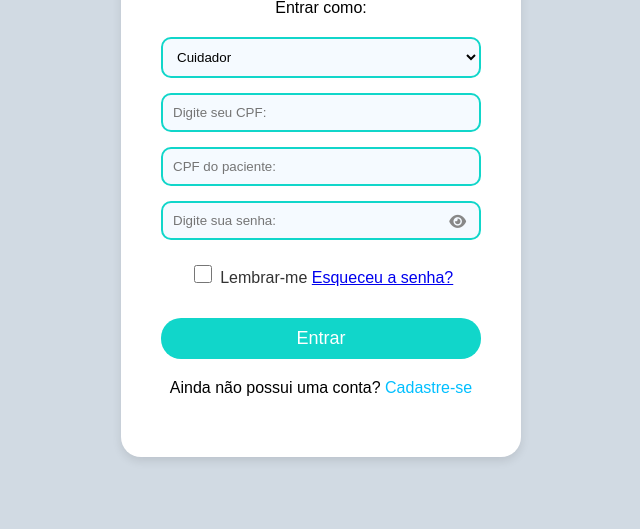
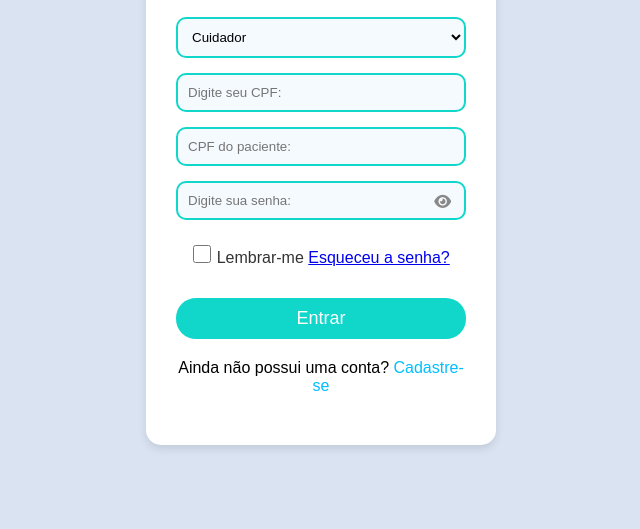
Before and after one commit to iihsamat/RememberMe, a plain HTML site: page TelaLogin/TelaLogin.html in a window 1280 px wide. Shown: the part 271-800 px from the top of the page, without its empty margins (319-959 px from the left). Drawn offline with Linux system fonts and the light colour scheme.

Commit message:
arrumei as o css das telas

```diff
--- a/Cadastro/Cadastro.css
+++ b/Cadastro/Cadastro.css
@@ -1,22 +1,35 @@
 @import url('https://fonts.googleapis.com/css2?family=Archivo+Black&display=swap');
 
+
+* {
+    margin: 0;
+    padding: 0;
+    box-sizing: border-box;
+}
+
 h1 {
-    margin-top: 100px;
-    text-align: center;
-    justify-content: center;
-    display: flex;
     font-size: 45px;
     font-family:"Archivo Black", sans-serif;
+    margin-bottom: 15px;
 }
 
 
 body {
-    background-color: #eeeeee;
+    font-family: Arial, sans-serif;
+    background-color: #d9e3f2;
+    display: flex;
+    justify-content: center;
+    align-items: center;
+    height: 100vh;
 
 }
 
 .container {
-    margin-top: 100px; ;
+    background-color: white;
+    padding: 30px;
+    border-radius: 15px;
+    box-shadow: 0 4px 8px rgba(0, 0, 0, 0.1);
+    width: 350px;
     text-align: center;
 }
 
--- a/Cadastro/CadastroPaciente.css
+++ b/Cadastro/CadastroPaciente.css
@@ -1,7 +1,14 @@
 @import url('https://fonts.googleapis.com/css2?family=Archivo+Black&display=swap');
 
+* {
+    margin: 0;
+    padding: 0;
+    box-sizing: border-box;
+}
+
 body {
-    background-color: #eeee;
+    margin-top: 10%;
+    background-color: #d9e3f2;
     font-family: 'Arial', sans-serif;
     display: flex;
     justify-content: center;
@@ -11,6 +18,12 @@ body {
 
 .container {
     width: 320px;
+    text-align: center;
+    background-color: white;
+    padding: 30px;
+    border-radius: 15px;
+    box-shadow: 0 4px 8px rgba(0, 0, 0, 0.1);
+    width: 350px;
     text-align: center;
 }
 
--- a/Cadastro/Continuacao.css
+++ b/Cadastro/Continuacao.css
@@ -1,6 +1,13 @@
+
+* {
+    margin: 0;
+    padding: 0;
+    box-sizing: border-box;
+}
+
 body {
     font-family: Arial, sans-serif;
-    background-color: #eeeeee;
+    background-color: #d9e3f2;
     display: flex;
     justify-content: center;
     align-items: center;
@@ -9,9 +16,12 @@ body {
 }
 
 .form-container {
-    padding: 20px;
     border-radius: 15px;
-    width: 300px;
+    background-color: white;
+    padding: 30px;
+    box-shadow: 0 4px 8px rgba(0, 0, 0, 0.1);
+    width: 350px;
+    text-align: center;
 }
 
 input{
--- a/TelaLogin/TelaLogin.css
+++ b/TelaLogin/TelaLogin.css
@@ -1,8 +1,15 @@
 @import url('https://fonts.googleapis.com/css2?family=Archivo+Black&display=swap');
+
+* {
+    margin: 0;
+    padding: 0;
+    box-sizing: border-box;
+}
+
 
 body {
     font-family: Arial, sans-serif;
-    background-color: #d1dae3;
+    background-color: #d9e3f2;
     margin: 0;
     padding: 0;
     display: flex;
@@ -12,12 +19,12 @@ body {
 }
 
 .container {
-    background-color: #fff;
-    border-radius: 20px;
-    padding: 40px;
-    box-shadow: 0px 4px 10px rgba(0, 0, 0, 0.1);
+    background-color: white;
+    padding: 30px;
+    border-radius: 15px;
+    box-shadow: 0 4px 8px rgba(0, 0, 0, 0.1);
+    width: 350px;
     text-align: center;
-    width: 320px;
 }
 
 .container img {
@@ -87,9 +94,9 @@ body {
     font-size: 18px;
     cursor: pointer;
 }
-.container .cadastrar {
+.cadastrar {
     margin-top: 20px;
-    font-size: 14px;
+    font-size: 10px;
 }
 
 .container .cadastrar a {
@@ -104,12 +111,12 @@ body {
 
 .input-container input[type="password"] {
     width: 100%;
-    padding-right: 40px; /* Ajuste o espaço para o ícone */
+    padding-right: 40px;
 }
 
 .input-container .fas {
     position: absolute;
-    right: 15px; /* Ajuste conforme necessário */
+    right: 15px;
     top: 20px;
     transform: translateY(-50%);
     font-size: 15px;
--- a/TelaLogin/TelaLogin.js
+++ b/TelaLogin/TelaLogin.js
@@ -8,10 +8,10 @@ document.addEventListener("DOMContentLoaded", function() {
     function updateInputColors(role) {
         inputs.forEach(input => {
             if (role === 'cuidador') {
-                input.style.backgroundColor = '#f5faff';
+                input.style.backgroundColor = '';
                 input.style.borderColor = '#11D6CA';
             } else if (role === 'paciente') {
-                input.style.backgroundColor = '#f5faff';
+                input.style.backgroundColor = '';
                 input.style.borderColor = '#58AAD9';
             }
         });
```
Also changed, not shown: Cadastro/TelaDeCadastro.html (+1 -6 lines).
